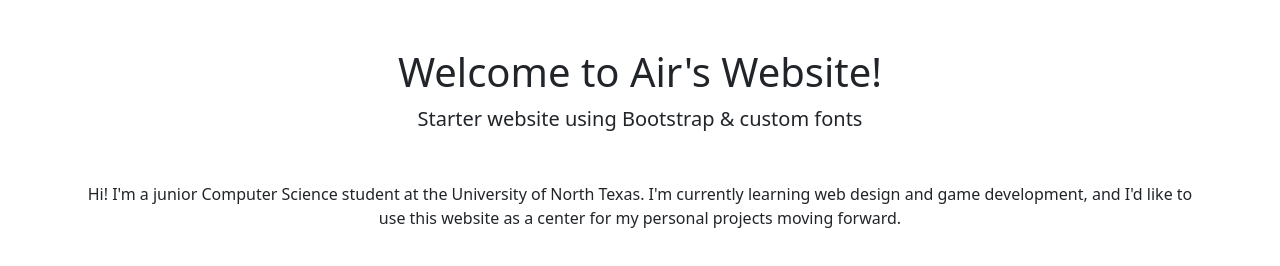
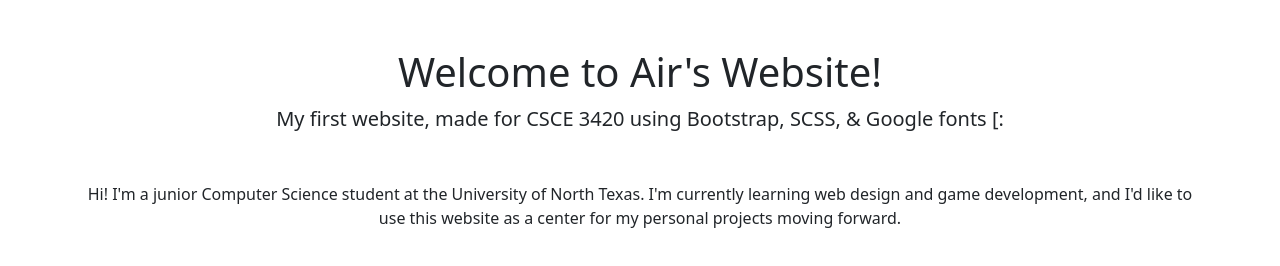
Before and after one commit to arielbergamini/personalsite, a website: page index.html in a window 1280 px wide. Drawn offline with Linux system fonts and the light colour scheme.

Commit message:
Corrected version of index on repo

```diff
--- a/index.html
+++ b/index.html
@@ -29,7 +29,7 @@
     <!--Header-->
     <header class="text-center my-5">
         <h1 class="text-center font-title">Welcome to Air's Website!</h1>
-        <p class="lead">Starter website using Bootstrap & custom fonts</p>
+        <p class="lead">My first website, made for CSCE 3420 using Bootstrap, SCSS, & Google fonts [:</p>
     </header>
 
     <!--About-->
```
